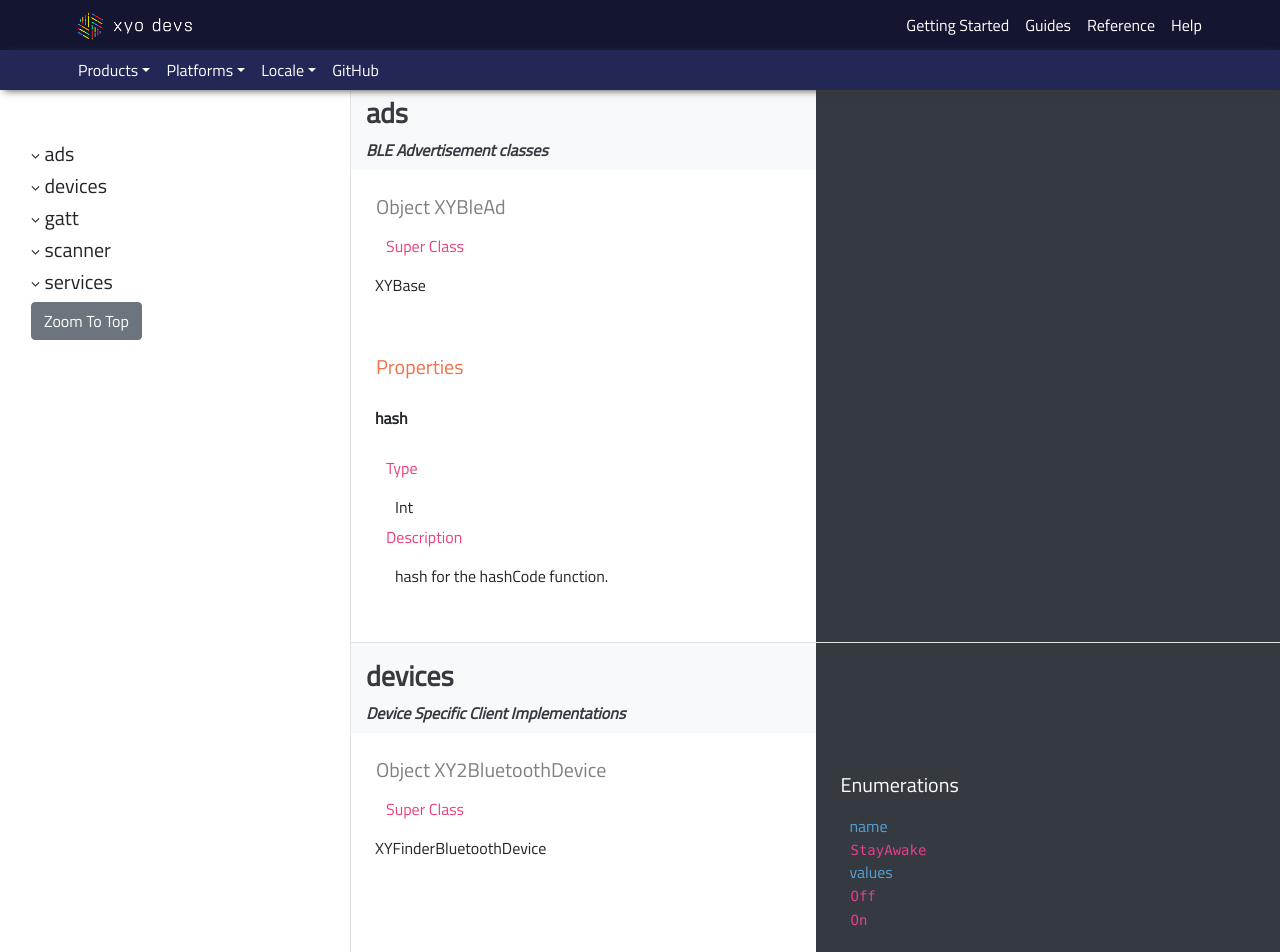
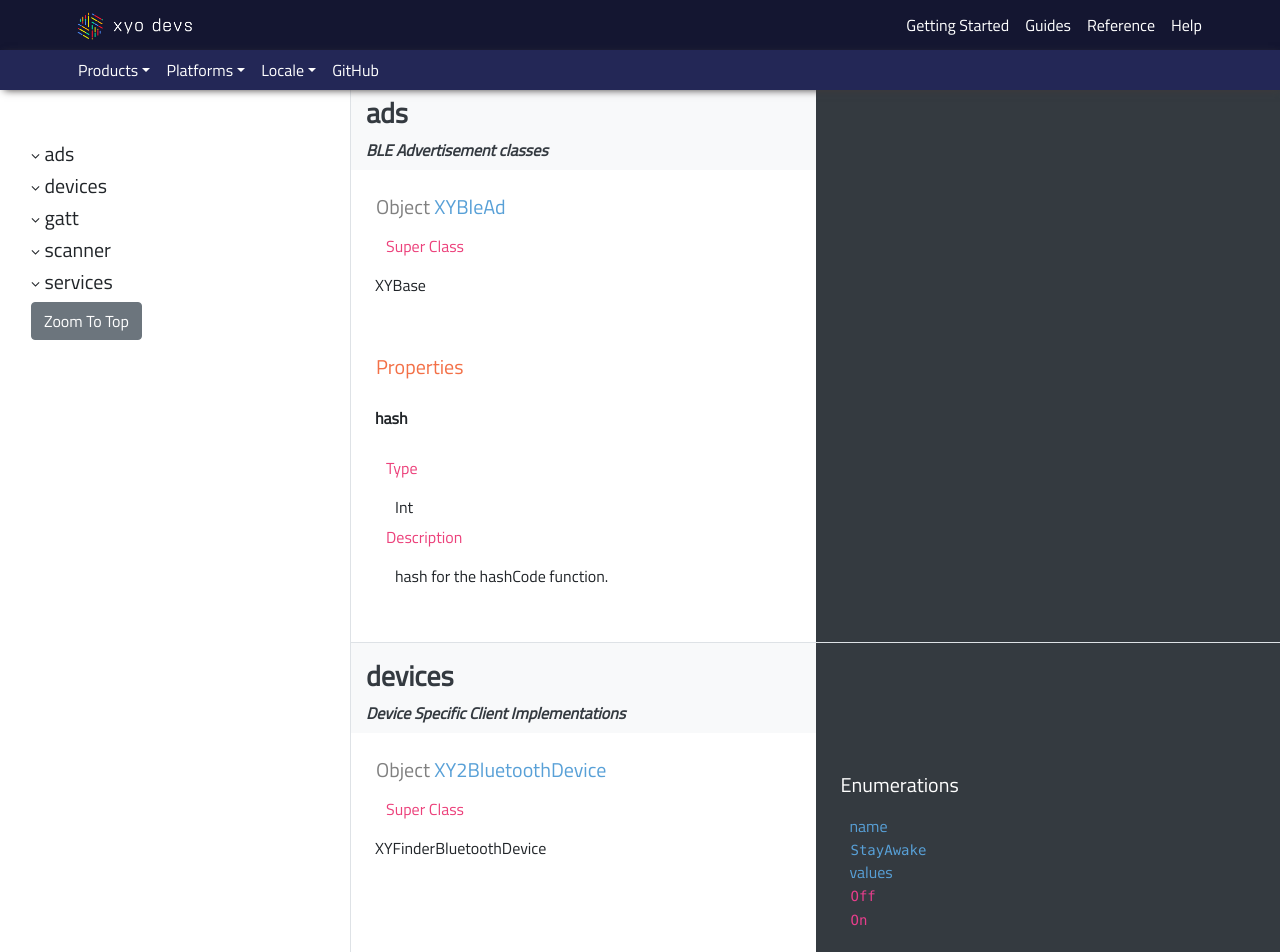
Before and after one commit to XYOracleNetwork-v1/app-reference-react, a React (Create React App) app: page / in a window 1280 px wide. Shown: the top 952 px of the page. Built offline with nearby package versions, Linux system fonts and the light colour scheme.

Commit message:
code clean up

```diff
--- a/src/components/Header.js
+++ b/src/components/Header.js
@@ -2,8 +2,6 @@ import React, { Component } from 'react'
 import {
   Collapse,
   Navbar,
-  NavbarToggler,
-  NavbarBrand,
   Nav,
   NavItem,
   NavLink,
@@ -12,8 +10,6 @@ import {
   DropdownMenu,
   DropdownItem
 } from 'reactstrap'
-
-import logo from '../XYODevelopers_XYO_Logo.png'
 
 export default class Header extends Component {
   constructor(props) {
--- a/src/components/MethodOutputView.js
+++ b/src/components/MethodOutputView.js
@@ -26,7 +26,7 @@ export default class MethodView extends Component {
           <Row className="border-bottom">
             <Col className="col-12 col-sm-6" style={colAppStyle}>
               <div>
-                <h5 key={`${method}`} style={{color: 'grey'}}> Object <a name={`${object.name}`}> {object.name} </a> </h5>
+                <h5 key={`${method}`} style={{ color: 'grey' }}> Object <a name={`${object.name}`} href='https://reference.xyo.network/'> {object.name} </a> </h5>
                 {object.super ? <h6 style={xyoPinkText}>Super Class</h6> : <p></p>}
                 <p key={`${object.name}`} style={codePad}>{object.super}</p>
                 {object.desc ? <h6 className="text-info">What it does</h6> : <p></p>}
@@ -57,7 +57,7 @@ export default class MethodView extends Component {
                 {(object.enumerations || []).map(e => (
                   <div style={xyoBlueText}>
                     <p>name</p>
-                    <CodeGrid><a name={`${object.name}`}>{e.name}</a></CodeGrid>
+                    <CodeGrid><a name={`${object.name}`} href='https://reference.xyo.network/'>{e.name}</a></CodeGrid>
                     <p>values</p>
                     {(e.values || []).map(val =>
                       <div>
--- a/src/components/NodeMethodOutputView.js
+++ b/src/components/NodeMethodOutputView.js
@@ -24,7 +24,7 @@ export default class NodeMethodOutputView extends Component {
             <Row className="border-bottom">
               <Col style={colAppStyle}>
                 <div>
-                  <h5 key={`${method}`} style={{ color: 'grey' }}> Object  <a name={`${object.name}`}> {object.name} </a> </h5>
+                  <h5 key={`${method}`} style={{ color: 'grey' }}> Object  <a name={`${object.name}`} href='https://reference.xyo.network/'> {object.name} </a> </h5>
                   <h6 style={xyoPinkText}>Super Class</h6>
                   <p key={`${object.name}`} style={codePad}>{object.super}</p>
                   {object.desc ? <h6 className="text-info">What it does</h6> : <p></p>}
@@ -50,7 +50,7 @@ export default class NodeMethodOutputView extends Component {
                   {(object.enumerations || []).map(e => (
                     <div style={xyoBlueText}>
                       <p>name</p>
-                      <CodeGrid><a name={`${object.name}`}>{e.name}</a></CodeGrid>
+                      <CodeGrid><a name={`${object.name}`} href='https://reference.xyo.network/'>{e.name}</a></CodeGrid>
                       <p>values</p>
                       {(e.values || []).map(val =>
                         <div>
@@ -103,14 +103,6 @@ const CodeGrid = props => {
   )
 }
 
-const sandboxStyle = {
-  "width":"100%",
-  "height":"700px",
-  "border":"0",
-  "overflow": "hidden",
-  "backgroundColor": "black"
-}
-
 const outputStyle = {
   backgroundColor: 'black',
   color: 'white',
```
